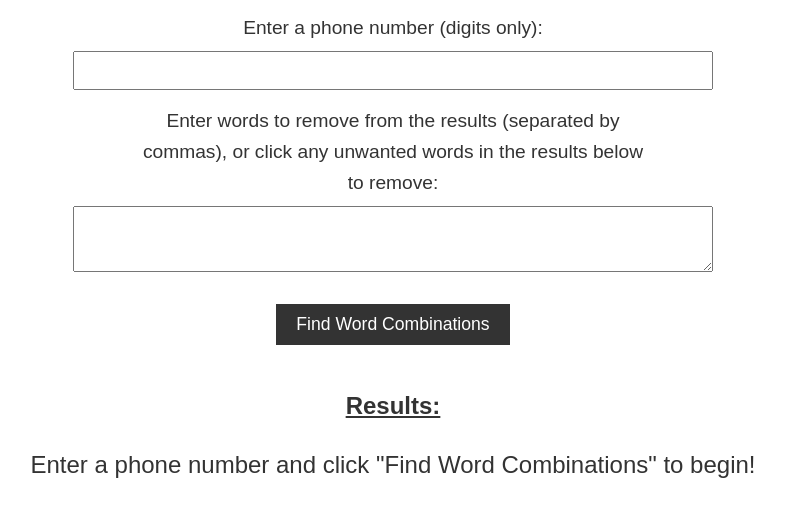
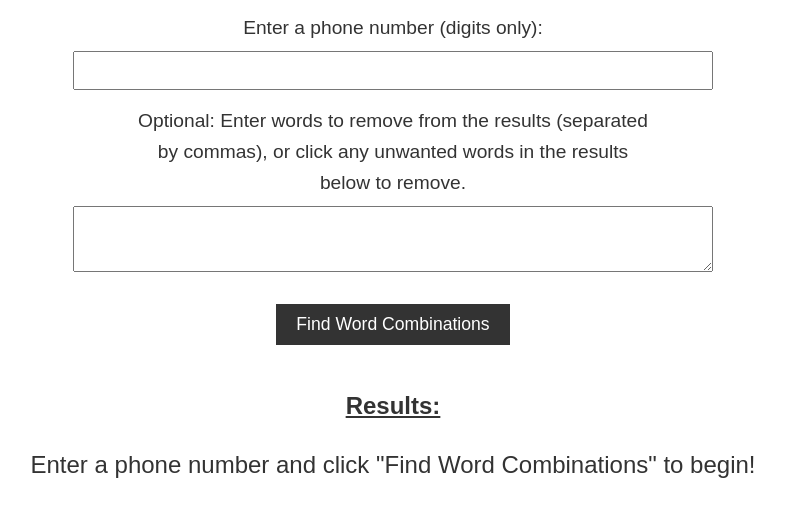
Before and after one commit to Lithovox/textonyms, a plain HTML site: page index.html in a window 1280 px wide. Shown: the part 125-642 px from the top of the page, without its empty margins (247-1032 px from the left). Drawn offline with Linux system fonts and the light colour scheme.

Commit message:
slight wording change

```diff
--- a/index.html
+++ b/index.html
@@ -13,7 +13,7 @@
     <label for="phone-number">Enter a phone number (digits only):</label>
     <input type="text" id="phone-number" name="phone-number" pattern="[0-9]{1,}" required>
 
-    <label for="exclusions">Enter words to remove from the results (separated by commas), or click any unwanted words in the results below to remove:</label>
+    <label for="exclusions">Optional: Enter words to remove from the results (separated by commas), or click any unwanted words in the results below to remove.</label>
     <textarea id="exclusions" name="exclusions" optional></textarea>
 
     <button type="submit">Find Word Combinations</button>
```
